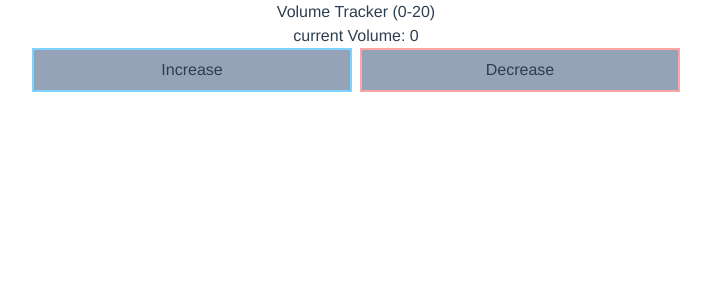
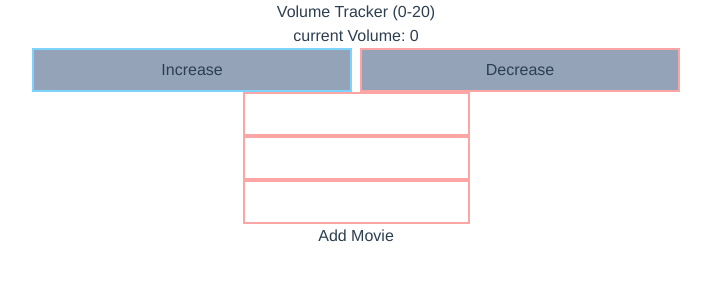
Before and after one commit to l1keafox/helloVue, a Vue app: page / in a window 1280 px wide. Shown: the top 300 px of the page, without its empty margins (284-995 px from the left). Built offline with nearby package versions, Linux system fonts and the light colour scheme.

Commit message:
ImmediateDeepWatcher

```diff
--- a/src/App.vue
+++ b/src/App.vue
@@ -6,6 +6,10 @@
     <button @click="volume+=2" class="bg-slate-400 border-2 border-sky-300 p-2 w-80"> Increase </button>
     <button @click="volume-=2" class="bg-slate-400 border-2 border-red-300 p-2 w-80 ml-2"> Decrease </button>
   </div>
+  <input type="text" v-model="movie" class = "border-2 border-red-300 p-2">
+  <input type="text" v-model="movieInfo.title" class = "border-2 border-red-300 p-2">
+  <input type="text" v-model="movieInfo.actor" class = "border-2 border-red-300 p-2">
+  <button @click="movieList = movieList.concat(['wonder woman']) ">Add Movie </button>
 </div>
 </template>
 
@@ -15,7 +19,13 @@ export default {
   name: "App",
   data() {
     return {
-      volume:0
+      volume:0,
+      movie:'',
+      movieInfo:{
+        title: '',
+        actor: ''
+      },
+      movieList:['Batman','Superman']
     };
   },
   methods: {
@@ -37,6 +47,14 @@ export default {
     // Common use case, call an api in response to data change.
     // Use transitions, because it gives you the start and end state!
 
+    // Immediate tag is mount?
+
+    // Watchers will not look at deeply nested properties.
+    movieList:{
+      handler(newValue){
+        console.log(' Updated list :', newValue);
+      },
+    },
     volume(newValue,oldValue){
       if(newValue === 16 && newValue > oldValue){
         alert(
@@ -45,6 +63,18 @@ export default {
       }
 
       if(this.volume > 20) this.volume = 20;
+    },
+    movie: {
+      handler(newValue){
+        console.log('calling api with ',newValue);
+      },
+      immediate:true // On page load
+    },
+    movieInfo: {
+      handler(newValue) {
+        console.log(`Calling api with movie title = ${newValue.title} and actor = ${newValue.actor}`);
+      },
+      deep:true
     }
   }
 };
```
